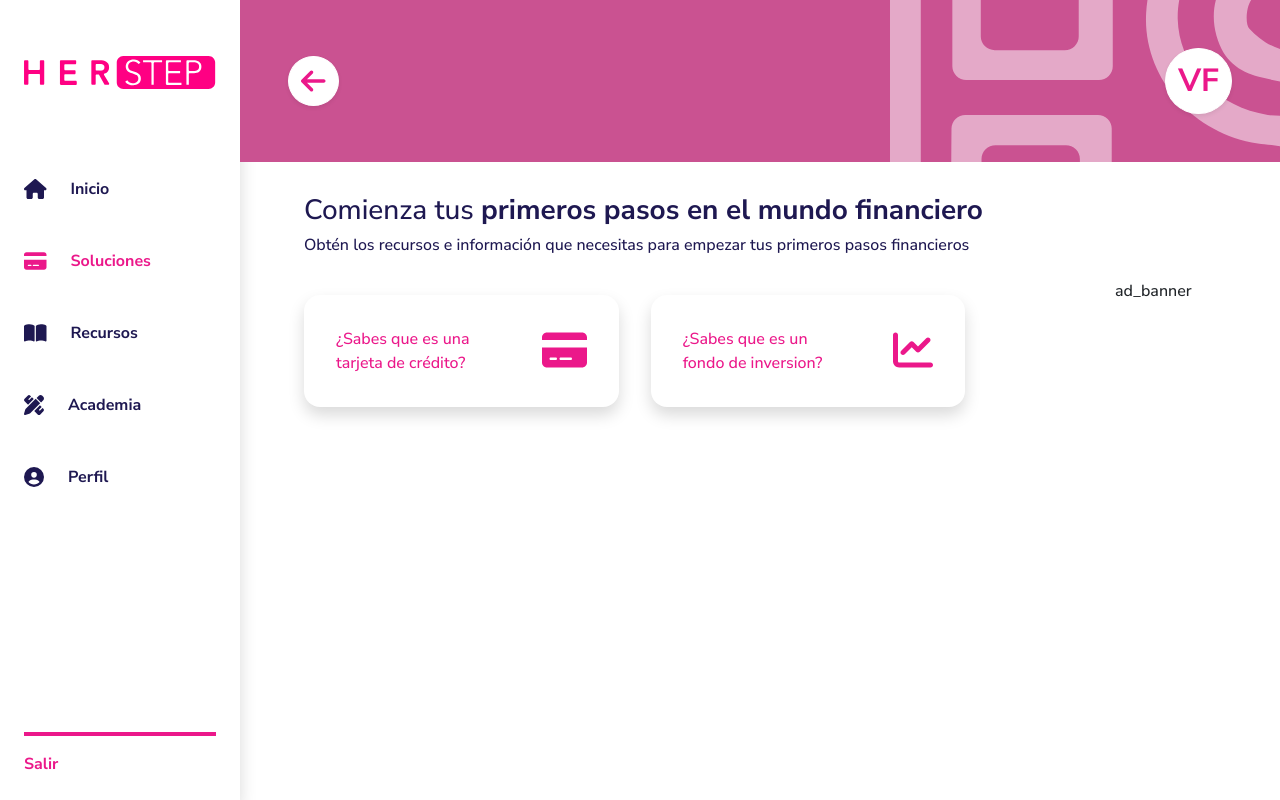
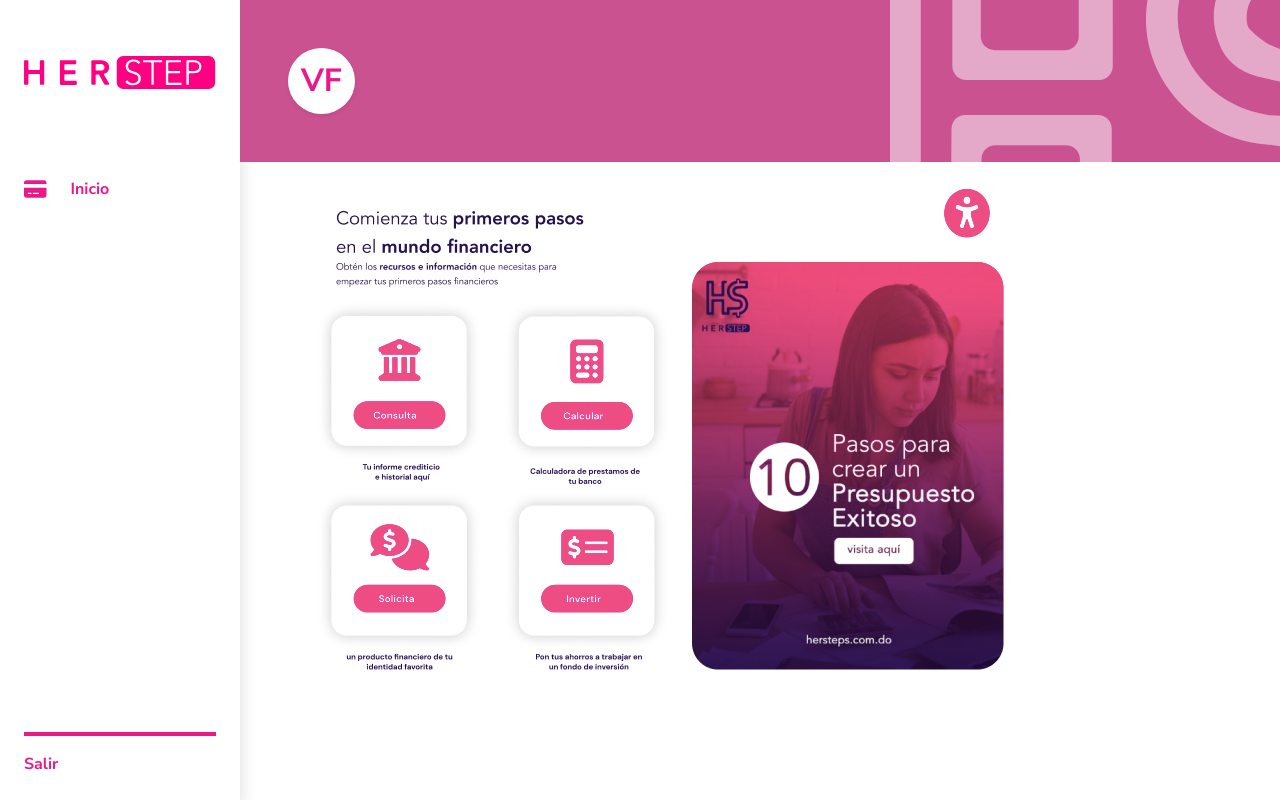
Before and after one commit to ignemdev/herstep-front, a React (Vite) app: page /inicio in a window 1280 px wide. Before the commit this address led to /soluciones. Built offline with nearby package versions, Linux system fonts and the light colour scheme.

Commit message:
solutions background

```diff
--- a/src/components/layout/Headerbar.jsx
+++ b/src/components/layout/Headerbar.jsx
@@ -7,13 +7,13 @@ const Headerbar = ({ userInitials }) => {
       id="headerbar"
       className="sticky-top bg-success p-5 d-flex align-items-center justify-content-between"
     >
-      <a
+      {/* <a
         className="btn btn-light d-flex text-primary fw-bold shadow-sm rounded-circle"
         href="#"
         role="button"
       >
         <FontAwesomeIcon icon={faArrowLeft} className="fs-3 py-1" />
-      </a>
+      </a> */}
       <a
         className="btn btn-light d-flex text-primary shadow-sm rounded-circle py-3"
         href="#"
--- a/src/components/layout/Sidebar.jsx
+++ b/src/components/layout/Sidebar.jsx
@@ -31,49 +31,13 @@ const Sidebar = () => {
           id="menu"
         >
           <li className="nav-item my-3">
-            <a
-              href="#"
-              className="d-flex align-items-center nav-link px-0 text-dark fw-bold"
-            >
-              <FontAwesomeIcon icon={faHouse} className="fs-5" />
-              <span className="ms-4 d-none d-sm-inline">Inicio</span>
-            </a>
-          </li>
-          <li className="nav-item my-3">
             <NavLink
-              to={"soluciones"}
+              to={"/inicio"}
               className="d-flex align-items-center nav-link px-0 text-dark fw-bold"
             >
               <FontAwesomeIcon icon={faCreditCard} className="fs-5" />
-              <span className="ms-4 d-none d-sm-inline">Soluciones</span>
+              <span className="ms-4 d-none d-sm-inline">Inicio</span>
             </NavLink>
-          </li>
-          <li className="nav-item my-3">
-            <NavLink
-              to={"recursos"}
-              className="d-flex align-items-center nav-link px-0 text-dark fw-bold"
-            >
-              <FontAwesomeIcon icon={faBookOpen} className="fs-5" />
-              <span className="ms-4 d-none d-sm-inline">Recursos</span>
-            </NavLink>
-          </li>
-          <li className="nav-item my-3">
-            <a
-              href="#"
-              className="d-flex align-items-center nav-link px-0 text-dark fw-bold"
-            >
-              <FontAwesomeIcon icon={faPencilRuler} className="fs-5" />
-              <span className="ms-4 d-none d-sm-inline">Academia</span>
-            </a>
-          </li>
-          <li className="nav-item my-3">
-            <a
-              href="#"
-              className="d-flex align-items-center nav-link px-0 text-dark fw-bold"
-            >
-              <FontAwesomeIcon icon={faUserCircle} className="fs-5" />
-              <span className="ms-4 d-none d-sm-inline">Perfil</span>
-            </a>
           </li>
         </ul>
         <hr className="border border-primary border-2 opacity-100 w-100" />
--- a/src/utils/routing/app.routing.jsx
+++ b/src/utils/routing/app.routing.jsx
@@ -9,7 +9,7 @@ import Steps from "@views/Steps/Steps";
 export const appRouting = createBrowserRouter([
   {
     path: "*",
-    element: <Navigate to="/soluciones" replace />,
+    element: <Navigate to="/inicio" replace />,
   },
   {
     path: "/login",
@@ -20,7 +20,7 @@ export const appRouting = createBrowserRouter([
     element: <HerStepApp />,
     children: [
       {
-        path: "soluciones",
+        path: "inicio",
         element: <Solutions />,
         index: true,
       },
--- a/src/views/Login/Login.jsx
+++ b/src/views/Login/Login.jsx
@@ -2,6 +2,7 @@ import Stack from "react-bootstrap/Stack";
 import Container from "react-bootstrap/Container";
 import Button from "react-bootstrap/Button";
 import Logo from "@components/layout/Logo";
+import { Link } from "react-router-dom";
 
 const Login = () => (
   <Stack
@@ -34,16 +35,18 @@ const Login = () => (
               className="form-control border border-dark border-2"
             />
           </div>
-          <Button type="submit" className="text-light mt-5">
+          <Link to={"/inicio"} className="btn btn-primary text-light mt-5">
             Ingresar
-          </Button>
+          </Link>
         </form>
         <div className="mt-4">
           <span className="text-primary fw-normal">¿Ya tiene cuenta?</span>
-          <a className="text-dark fw-bold text-decoration-none" href="#">
-            {" "}
+          <Link
+            to={"/inicio"}
+            className="text-dark fw-bold text-decoration-none"
+          >
             Inicia Sesion
-          </a>
+          </Link>
         </div>
       </Stack>
     </Container>
--- a/src/views/Solutions/Solutions.jsx
+++ b/src/views/Solutions/Solutions.jsx
@@ -2,10 +2,13 @@ import SolutionCard from "@components/Solutions/SolutionCard";
 
 import { faCreditCard, faChartLine } from "@fortawesome/free-solid-svg-icons";
 
+import background from "@assets/background.png";
+
 const Solutions = () => {
   return (
     <>
-      <div className="p-3">
+      <img src={background} />
+      {/* <div className="p-3">
         <h3 className="text-dark">
           Comienza tus{" "}
           <span className="fw-bold">primeros pasos en el mundo financiero</span>
@@ -23,15 +26,11 @@ const Solutions = () => {
                 text={"¿Sabes que es una tarjeta de crédito?"}
                 icon={faCreditCard}
               />
-              <SolutionCard
-                text={"¿Sabes que es un fondo de inversion?"}
-                icon={faChartLine}
-              />
             </div>
           </div>
           <div className="col">ad_banner</div>
         </div>
-      </div>
+      </div> */}
     </>
   );
 };
```
Also changed, not shown: src/assets/background.png (added).
